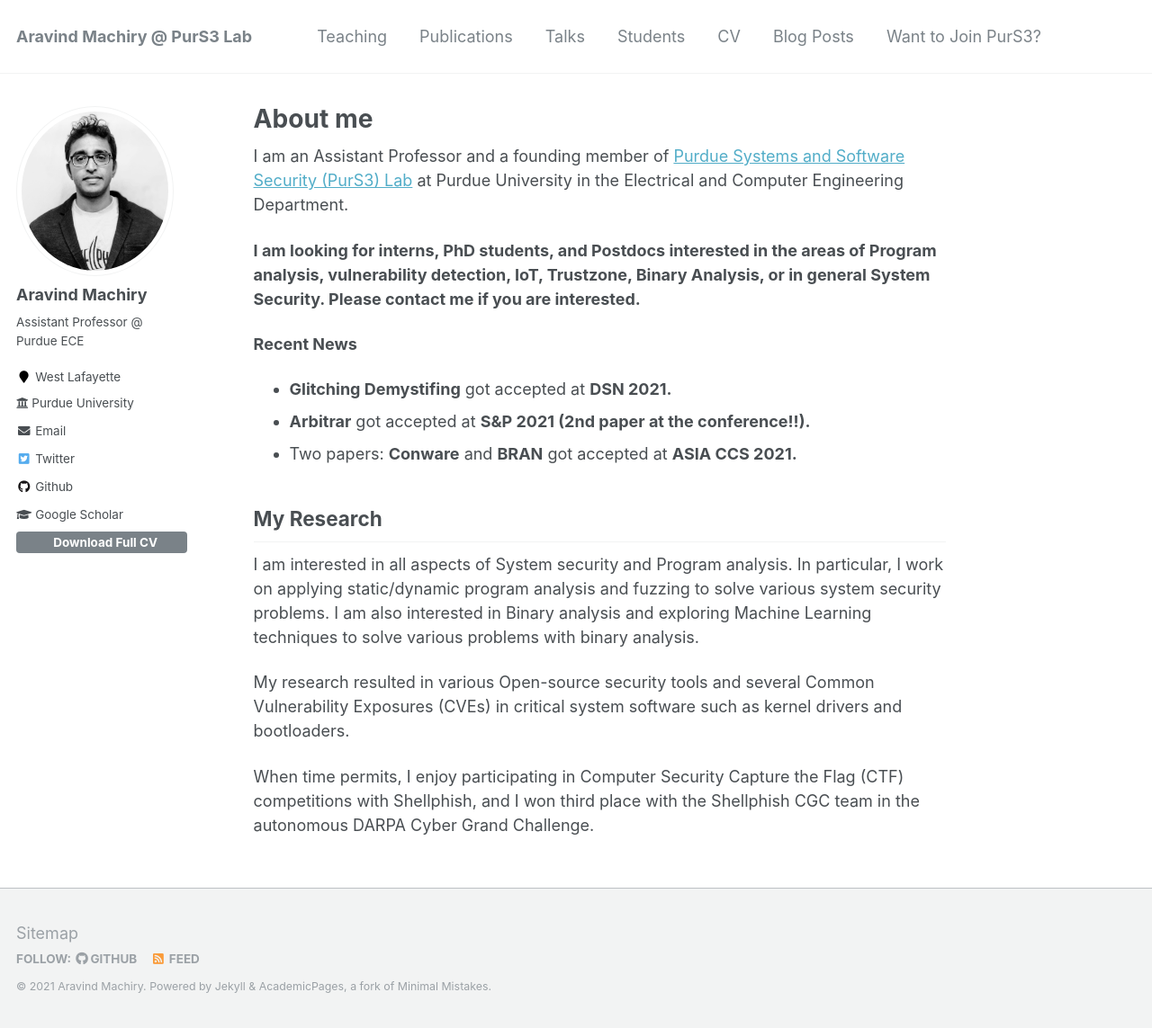
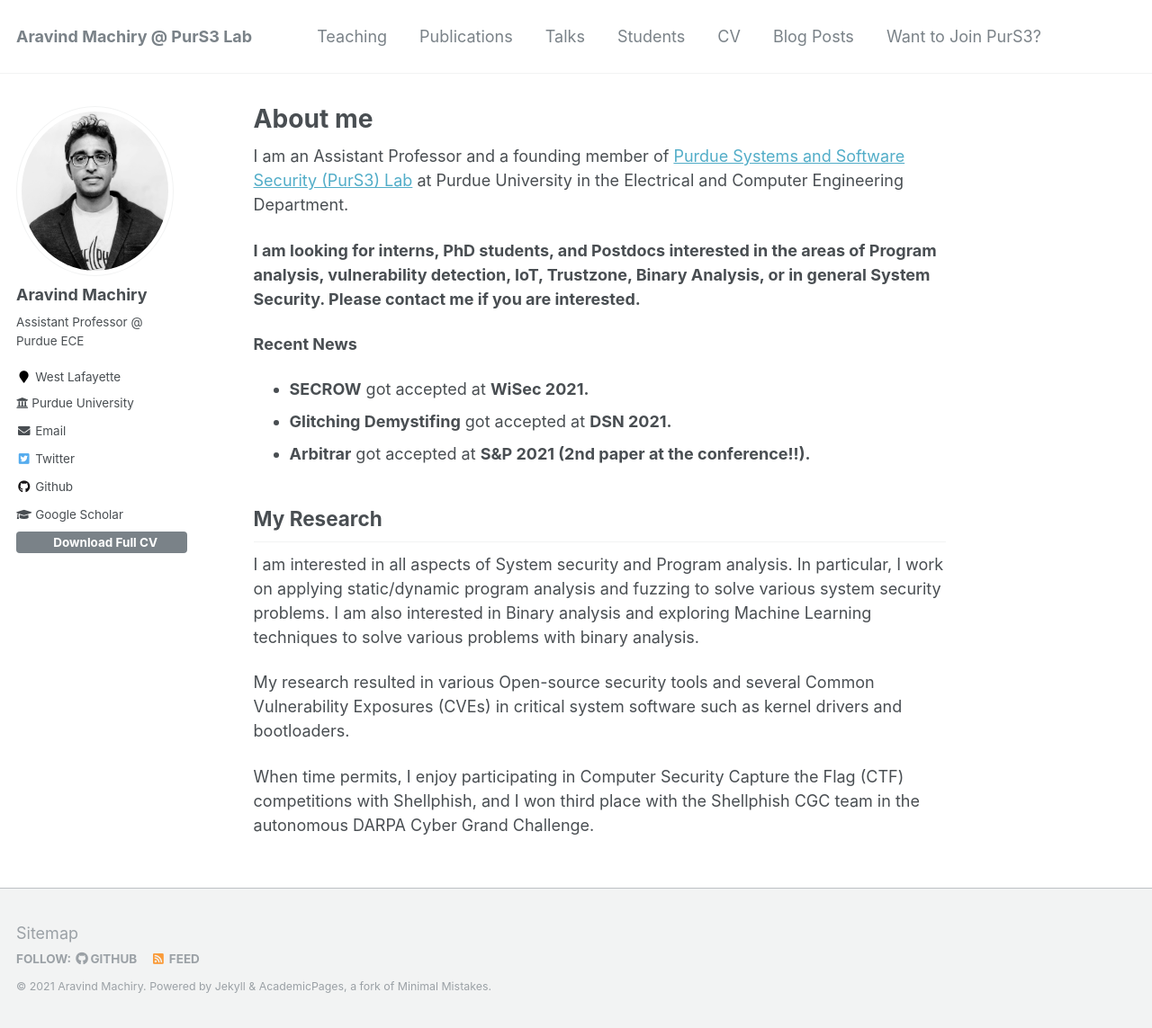
Before and after one commit to Machiry/machiry.github.io, a Jekyll site: the page built from _pages/about.md, in a window 1280 px wide and 1143 px high. Shown: the whole window at 90% size. Built offline with Jekyll 4.4.1, drawn with Linux system fonts in a browser that asks for light colours.

Commit message:
Adding Secrow

```diff
--- a/_pages/about.md
+++ b/_pages/about.md
@@ -14,9 +14,10 @@ __I am looking for interns, PhD students, and Postdocs interested in the areas o
 
 **Recent News**
 
+* __SECROW__ got accepted at __WiSec 2021.__
 * __Glitching Demystifing__ got accepted at __DSN 2021.__
 * __Arbitrar__ got accepted at __S&P 2021 (2nd paper at the conference!!).__
-* Two papers: __Conware__ and __BRAN__ got accepted at __ASIA CCS 2021.__
+
 
 My Research
 ------
```
